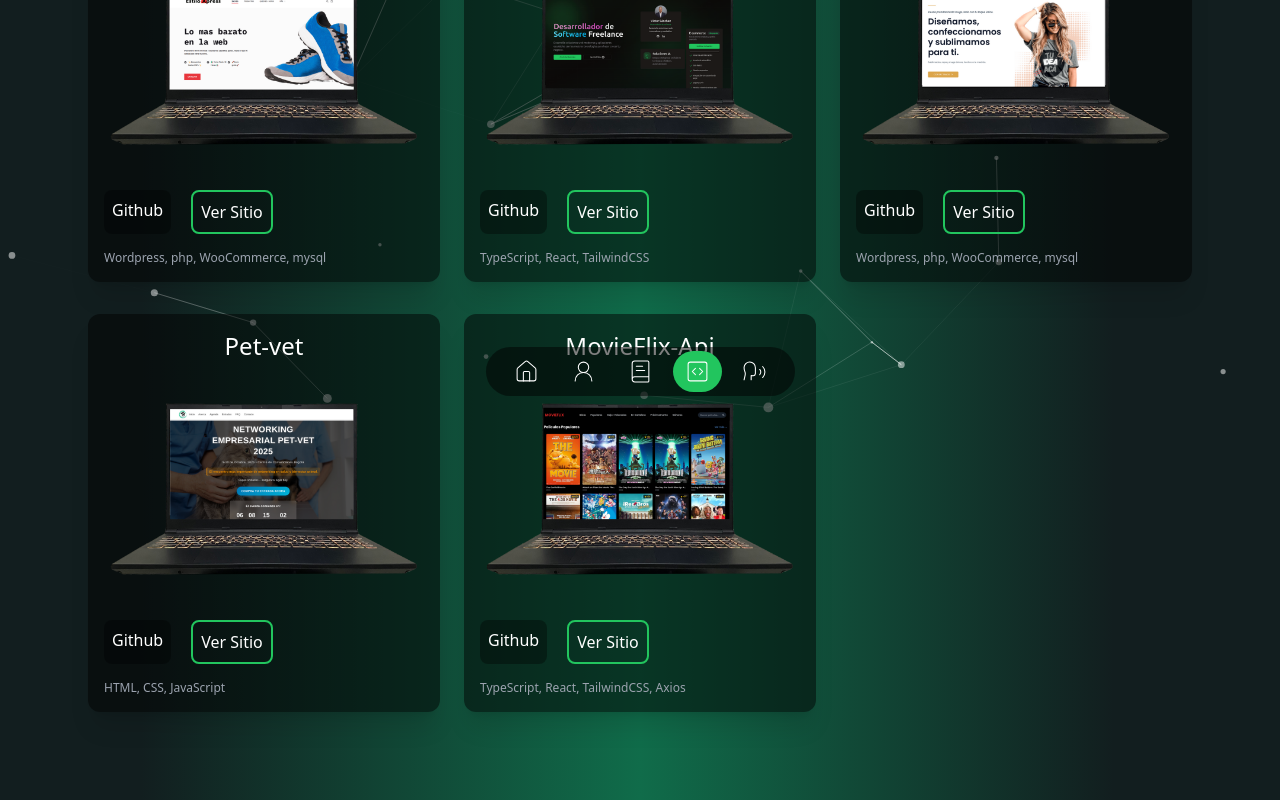
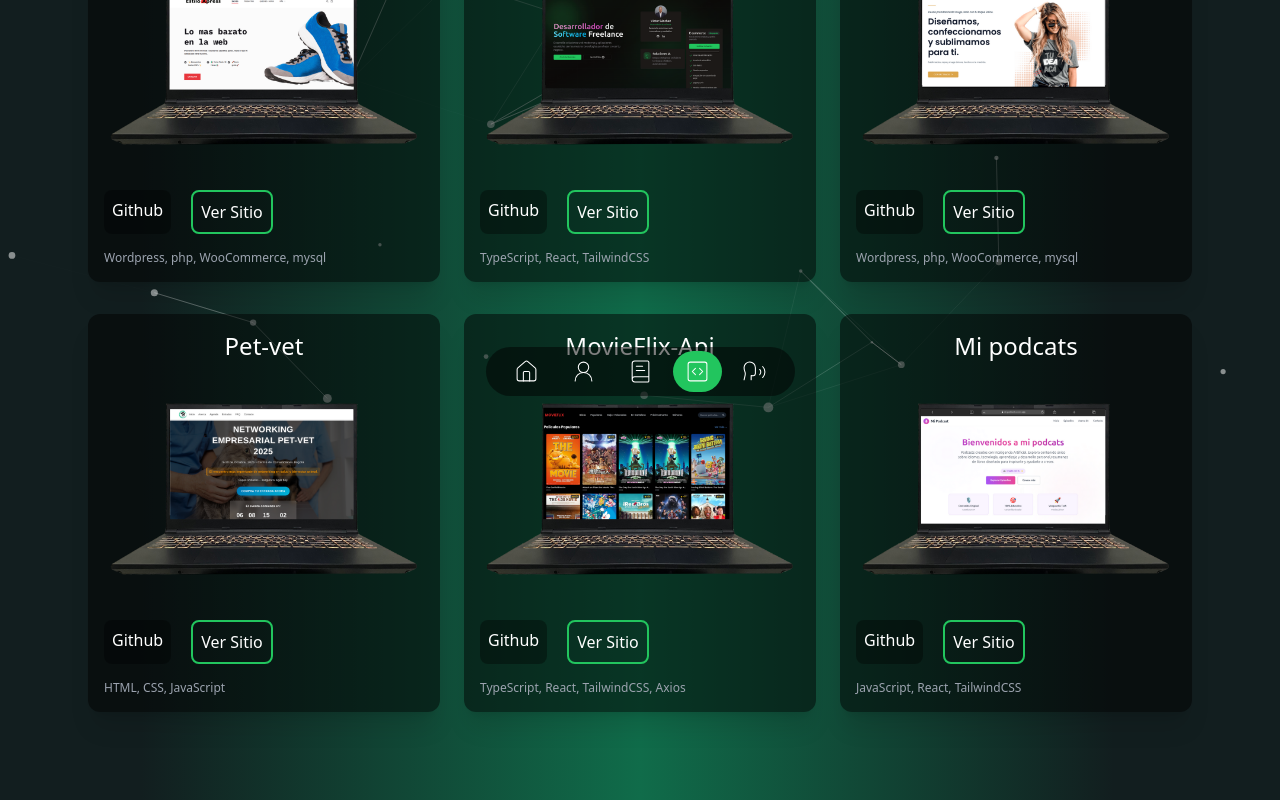
Before and after one commit to VictorDev1986/Victor_portafolio, a Next.js app: page /portfolio in a window 1280 px wide. Shown: the part 364-1164 px from the top of the page. Built offline with nearby package versions, Linux system fonts and the light colour scheme.

Commit message:
Agregando nuevo proyecto en javascript

```diff
--- a/data.tsx
+++ b/data.tsx
@@ -146,6 +146,14 @@ export const dataPortfolio = [
         urlGithub: "https://github.com/VictorDev1986/MovieFlix.git",
         urlDemo: "https://moviefl.netlify.app/",
         technologies: ["TypeScript", "React", "TailwindCSS","Axios"]
+    },
+     {
+        id: 6,
+        title: "Mi podcats",
+        image: "/podcats.png",
+        urlGithub: "https://github.com/VictorDev1986/Mi-Podcast.git",
+        urlDemo: "https://mi-podcast.vercel.app/",
+        technologies: ["JavaScript", "React", "TailwindCSS"]
     }
 
 
```
Also changed, not shown: public/podcats.png (added).
